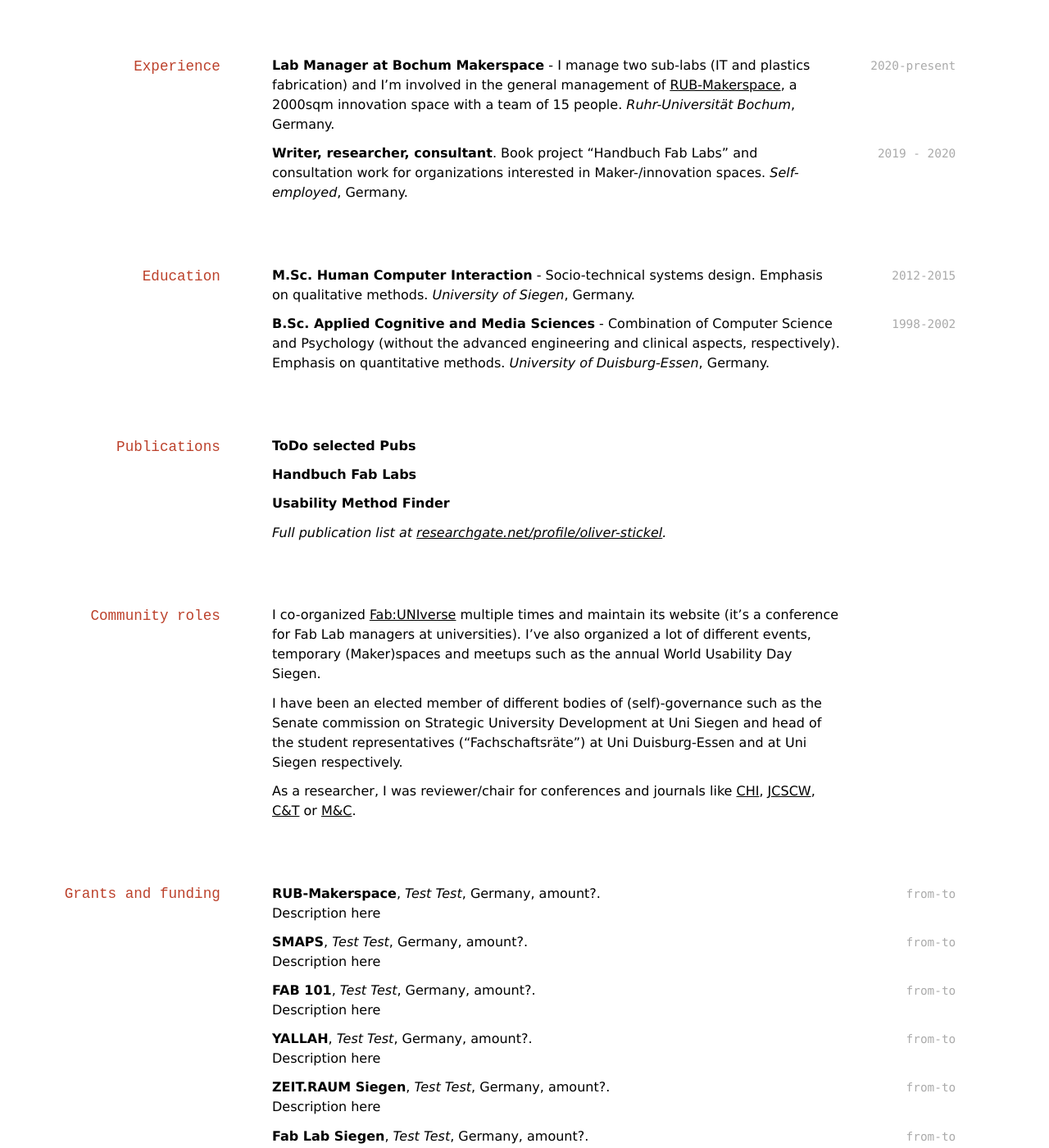
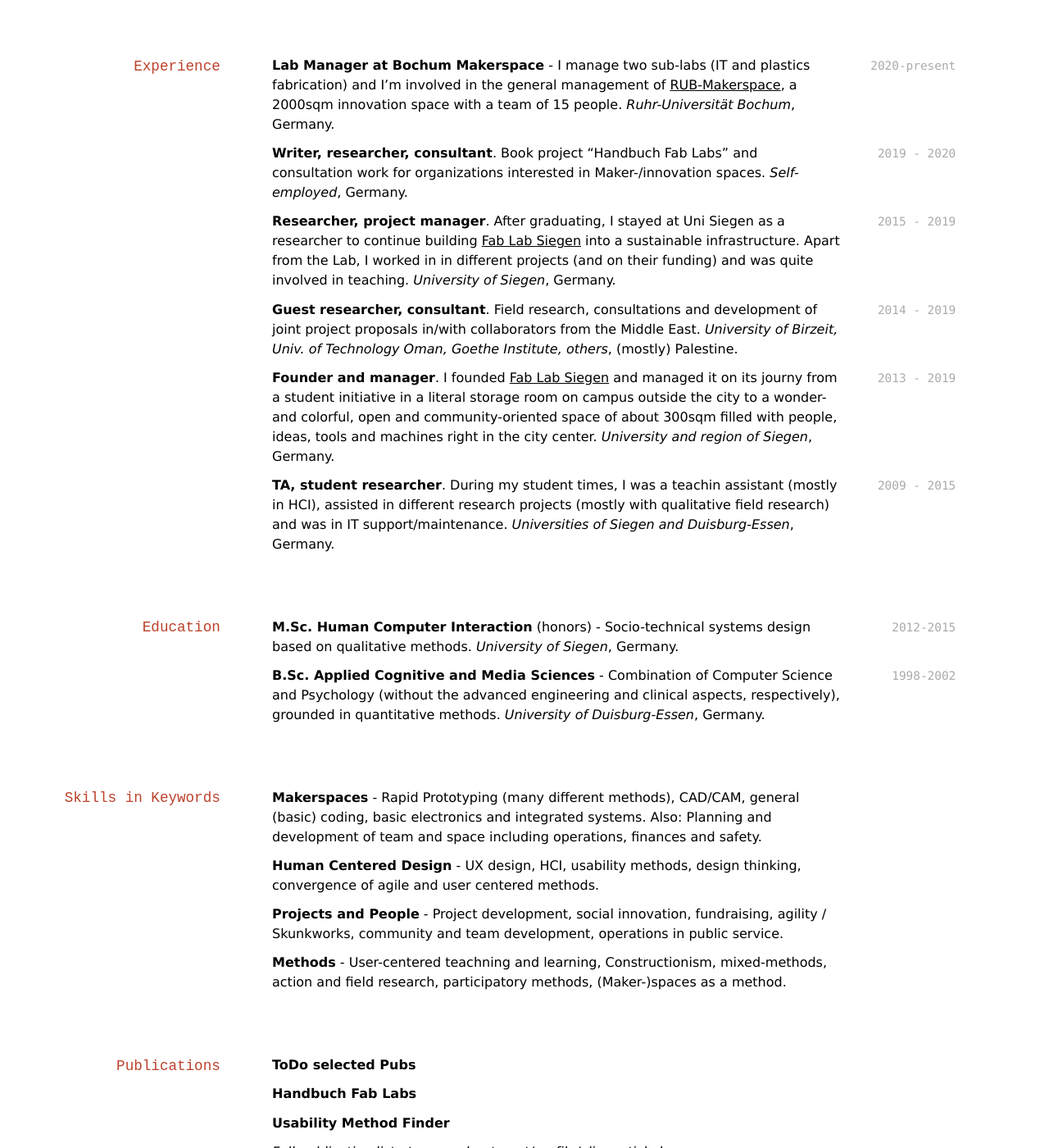
Before and after one commit to oliverstickel/oliverstickel.github.io, a Jekyll site: the page built from index.md, in a window 1280 px wide and 1400 px high, scrolled down 221 px. Shown: the whole window at 82% size. Built offline with Jekyll 4.4.1, drawn with Linux system fonts in a browser that asks for light colours; nearby versions of some CDN libraries; a style sheet for code colours, icons or effects is not loaded; some of the changed text lies outside the part shown.

Commit message:
Update index.md

```diff
--- a/index.md
+++ b/index.md
@@ -21,14 +21,36 @@ Fab Lab Manager & Founder
 `2019 - 2020`
 **Writer, researcher, consultant**. Book project "Handbuch Fab Labs" and consultation work for organizations interested in Maker-/innovation spaces. *Self-employed*, Germany.
 
+
+`2015 - 2019`
+**Researcher, project manager**. After graduating, I stayed at Uni Siegen as a researcher to continue building [Fab Lab Siegen](https://fablab-siegen.de) into a sustainable infrastructure. Apart from the Lab, I worked in in different projects (and on their funding) and was quite involved in teaching. *University of Siegen*, Germany.
+
+`2014 - 2019`
+**Guest researcher, consultant**. Field research, consultations and development of joint project proposals in/with collaborators from the Middle East. *University of Birzeit, Univ. of Technology Oman, Goethe Institute, others*, (mostly) Palestine.
+
+`2013 - 2019`
+**Founder and manager**. I founded [Fab Lab Siegen](https://fablab-siegen.de) and managed it on its journy from a student initiative in a literal storage room on campus outside the city to a wonder- and colorful, open and community-oriented space of about 300sqm filled with people, ideas, tools and machines right in the city center. *University and region of Siegen*, Germany.
+
+`2009 - 2015`
+**TA, student researcher**. During my student times, I was a teachin assistant (mostly in HCI), assisted in different research projects (mostly with qualitative field research) and was in IT support/maintenance. *Universities of Siegen and Duisburg-Essen*, Germany.
+
 ## Education
 
 `2012-2015`
-**M.Sc. Human Computer Interaction** - Socio-technical systems design. Emphasis on qualitative methods. *University of Siegen*, Germany.
+**M.Sc. Human Computer Interaction** (honors) - Socio-technical systems design based on qualitative methods. *University of Siegen*, Germany.
 
 `1998-2002`
-**B.Sc. Applied Cognitive and Media Sciences** - Combination of Computer Science and Psychology (without the advanced engineering and clinical aspects, respectively). Emphasis on quantitative methods. *University of Duisburg-Essen*, Germany.
+**B.Sc. Applied Cognitive and Media Sciences** - Combination of Computer Science and Psychology (without the advanced engineering and clinical aspects, respectively), grounded in quantitative methods. *University of Duisburg-Essen*, Germany.
 
+## Skills in Keywords
+
+**Makerspaces** - Rapid Prototyping (many different methods), CAD/CAM, general (basic) coding, basic electronics and integrated systems. Also: Planning and development of team and space including operations, finances and safety.
+
+**Human Centered Design** - UX design, HCI, usability methods, design thinking, convergence of agile and user centered methods.
+
+**Projects and People** - Project development, social innovation, fundraising, agility / Skunkworks, community and team development, operations in public service.
+
+**Methods** - User-centered teachning and learning, Constructionism, mixed-methods, action and field research, participatory methods, (Maker-)spaces as a method.
 
 ## Publications
 
@@ -43,50 +65,45 @@ Fab Lab Manager & Founder
 
 ## Community roles
 
-I co-organized [Fab:UNIverse](fab-universe.de) multiple times and maintain its website (it's a conference for Fab Lab managers at universities). I've also organized a lot of different events, temporary (Maker)spaces and meetups such as the annual World Usability Day Siegen.
+I co-organized [Fab:UNIverse](fab-universe.de) multiple times and maintain its website (it's a conference for Fab Lab managers at universities). I've also (co-)organized a lot of different events, temporary (Maker)spaces and meetups such as the Usability Day Siegen (2014-2018).
 
-I have been an elected member of different bodies of (self)-governance such as the Senate commission on Strategic University Development at Uni Siegen and head of the student representatives ("Fachschaftsräte") at Uni Duisburg-Essen and at Uni Siegen respectively.
+I have been an elected member of different bodies of (self)-governance such as the Senate commission on Strategic University Development at Uni Siegen and head of the student representatives ("Fachschaftsräte") at Uni Duisburg-Essen and at Uni Siegen respectively. I've also occasionally been asked to fill roles in regional and national expert committees (mostly in relation to innovation and community spaces).
 
 As a researcher, I was reviewer/chair for conferences and journals like [CHI](https://dl.acm.org/conference/chi/proceedings), [JCSCW](https://www.springer.com/journal/10606), [C&T](https://dl.acm.org/conference/c-n-t) or [M&C](https://mensch-und-computer.de/).
 
-## Grants and funding
+## Projects and funding
 
+`2017-2020`
+**FAB 101** <br/> was a joint research project of four German universities on Fab Labs digital fabrication in academic education. I developed the core idea for the project, led the proposal and was overall project manager as well as part of the operative team. *Federal Ministry of Education and Research*, Germany, about 1.2m €.
 
-`from-to`
-**RUB-Makerspace**, *Test Test*, Germany, amount?. <br/>
+`2016-2018`
+**YALLAH** - or "You All Are Hackers" [was a student exchange project](https://yallah.exchange/). Students from Palestine and Germany visited each other for multiple stays and worked on socio-economical issues using "maker-methods" and working out of Makerspaces. I had the project idea after my own visits to Palestine as a student, led the proposal and helped to recruit and set up the staff who took over the project.  *German Academic Exchange Service (DAAD)*, Germany, about 225.000€. <br/>
 Description here
 
-`from-to`
-**SMAPS**, *Test Test*, Germany, amount?. <br/>
-Description here
+`2016-2018`
+**ZEIT.RAUM Siegen** was a regional project to build a 3D-printed, interactive city model and a [regional Wiki](https://wiki.zeitraum-siegen.de/) for an installation in a local museum. I coordinated the ideation phase, wrote most of the proposals and was part of the negotiation team. Within the project, I built the first prototypes for model and wiki and recruited the staff who finished the project. *Regional societies, University of Siegen, other sources*, Germany, about 190.000€ <br/>
 
-`from-to`
-**FAB 101**, *Test Test*, Germany, amount?. <br/>
-Description here
+`2013 - today`
+**Fab Lab Siegen** was my "baby" for many years and my first real experience in regards being a founder and the world of fundraising. *Different calls for student projects, donations and other funding sources*, 100.000€ during the first 2-3 years (after that, project funding via research project became dominant).
 
-`from-to`
-**YALLAH**, *Test Test*, Germany, amount?. <br/>
-Description here
-
-`from-to`
-**ZEIT.RAUM Siegen**, *Test Test*, Germany, amount?. <br/>
-Description here
-
-`from-to`
-**Fab Lab Siegen**, *Test Test*, Germany, amount?. <br/>
-Description here
-
-`from-to`
-**CUBES**, *Test Test*, Germany, amount?. <br/>
-Description here
-
+`2012-2015`
+**CUBES**, research project on community-based innovation in software development and usability for small and medium sized enterprises. I was involved as a student, then researcher and, in the end, as (interim) project manager for all aspects of the final reporting and project closing. *Federal Ministry for Economic Affairs and Energy*, Germany, about 800.000€. <br/>
 
 ## Awards and honors
 
-ToDo
+`2015`
+**Honorable Mention Paper Award**, "Mensch und Computer" (M&C) conference of the German Informatics Society (GI).
 
 `2015`
-**Best Graduate of the faculty** *M.Sc.*, University of Siegen, Germany
+**Best Graduate of the faculty**, University of Siegen, Germany.
+
+`2014`
+**Scholarship** *Tallinn Summer School on research methods in Human-Computer interaction*, University of Siegen, Germany.
+
+`2013`
+**First Prize** *Student Usability Challenge*, German Informatics Society (GI).
+
+
 
 ## Memberships
 
@@ -95,9 +112,21 @@ ToDo
 `from-to`
 organization
 
-## Other links
+## Link
 
-ToDo
+[makerspace.rub.de](https://makerspace.rub.de)
+[fablab-siegen.de](https://fablab-siegen.de)
+[fab101.de](https://fab101.de)
+[yallah.exchange](https://yallah.exchange) and [exhibition.yallah.exchange](https://exhibition.yallah.exchange/ )
+[Interview "Deutsche Welle" about Fab Labs](https://www.dw.com/de/fablab-gemeinsam-t%C3%BCftelts-sich-leichter/a-49714943)
+[News article on 3D printing with children](https://www.wp.de/staedte/siegerland/kinder-drucken-in-kreuztaler-stadtbibliothek-in-3d-id11160424.html)
+[News article on working with refugees at Fab Lab Siegen](https://www.3d-grenzenlos.de/magazin/kurznachrichten/projekts-learnspaces-uni-siegen-fuer-fluechtlinge-27340123/)
+[Interview "Deutschlandfunk Kultur" on Makers](https://www.deutschlandfunkkultur.de/maker-faire-ruhr-in-dortmund-bastler-war-frueher-maker-ist-100.html)
+[A talk by me about Fab Lab Siegen (from way back when)](https://www.youtube.com/watch?v=DJb3l-8QlJQ)
+[Guest lecture on Socio-Informatics at RWTH Aachen](https://podcasts.apple.com/de/podcast/12-socio-informatiks-oliver-stickel/id1374020313?i=1000416862043&l=en)
+[My old blog posts on the Fab Lab Siegen website](https://fablab-siegen.de/author/oliver_dummy/)
+
+
 
 ## Languages
 
```
Also changed, not shown: other parts of index.md (+2 -5 lines).
